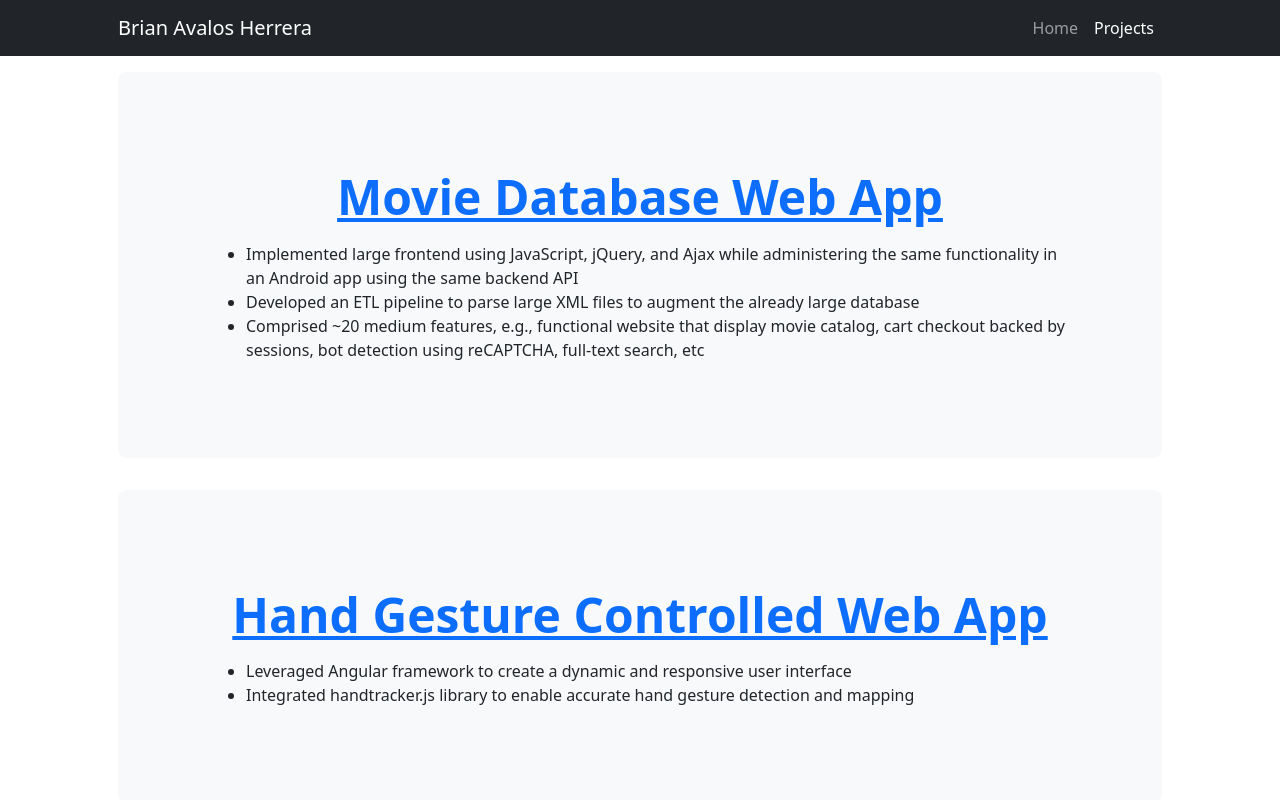
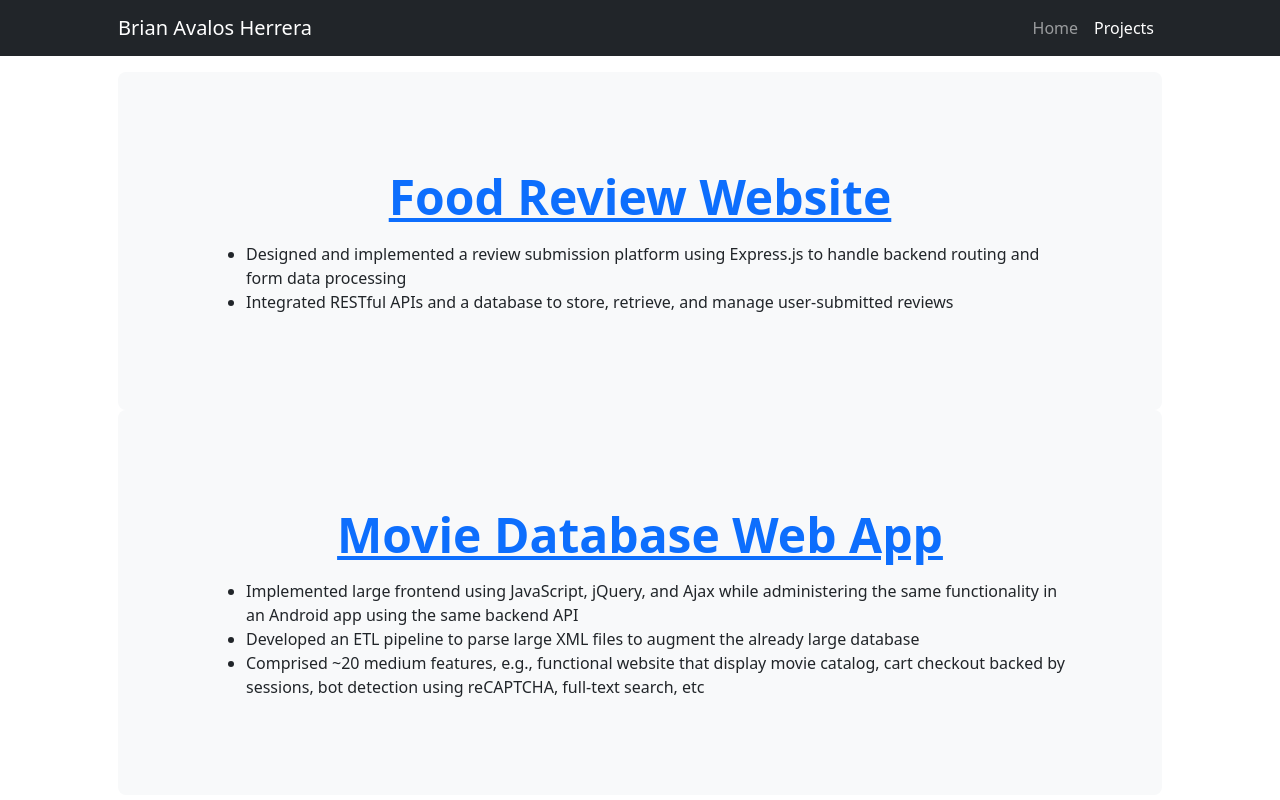
Before and after one commit to brian-a13/brianavalosherrera, a plain HTML site: page projects/index.html in a window 1280 px wide. Shown: the top 800 px of the page. Drawn offline with nearby package versions, Linux system fonts and the light colour scheme; files whose address does not match are found by name.

Commit message:
Added new project

```diff
--- a/projects/index.html
+++ b/projects/index.html
@@ -30,6 +30,18 @@
 
         <!---Page Content-->
         <div class="container px-lg-5 py-3">
+            <div class="p-4 p-lg-5 bg-light rounded-3">
+                <div class="m-4 m-lg-5">
+                    <a href="https://github.com/brian-a13/sgf-review-site"><h1 class="display-5 fw-bold text-center">Food Review Website</h1></a>
+                    <p class="fs-4">
+                        <ul>
+                            <li>Designed and implemented a review submission platform using Express.js to handle backend routing and form data
+                                processing</li>
+                            <li>Integrated RESTful APIs and a database to store, retrieve, and manage user-submitted reviews</li>
+                        </ul>
+                    </p>
+                </div>
+            </div>
             <div class="p-4 p-lg-5 bg-light rounded-3">
                 <div class="m-4 m-lg-5">
                     <a href="https://github.com/brian-a13/Movie-Database-Web-App"><h1 class="display-5 fw-bold text-center">Movie Database Web App</h1></a>
```
